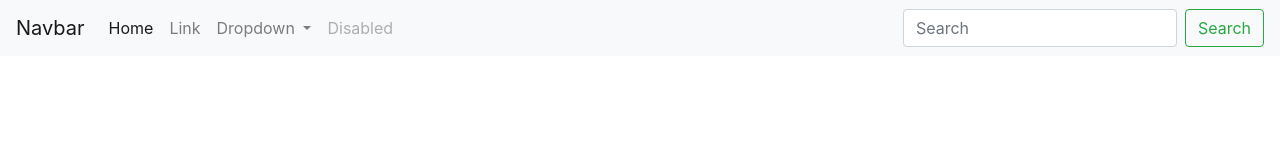
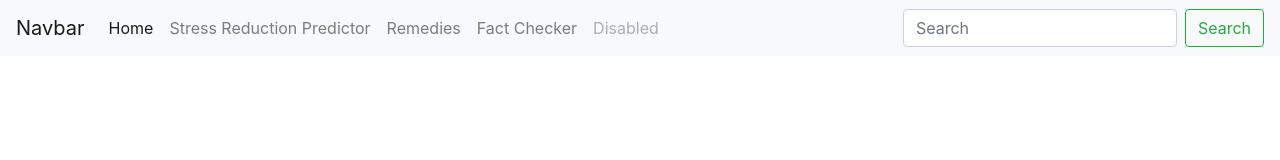
Before and after one commit to Prajwalkpl/codefury-website, a plain HTML site: page templates/index.html in a window 1280 px wide. Drawn offline with nearby package versions, Linux system fonts and the light colour scheme.

Commit message:
Update index.html

```diff
--- a/templates/index.html
+++ b/templates/index.html
@@ -17,18 +17,13 @@
           <a class="nav-link" href="#">Home <span class="sr-only">(current)</span></a>
         </li>
         <li class="nav-item">
-          <a class="nav-link" href="#">Link</a>
+          <a class="nav-link" href="../model.html">Stress Reduction Predictor</a>
         </li>
-        <li class="nav-item dropdown">
-          <a class="nav-link dropdown-toggle" href="#" id="navbarDropdown" role="button" data-toggle="dropdown" aria-haspopup="true" aria-expanded="false">
-            Dropdown
-          </a>
-          <div class="dropdown-menu" aria-labelledby="navbarDropdown">
-            <a class="dropdown-item" href="#">Action</a>
-            <a class="dropdown-item" href="#">Another action</a>
-            <div class="dropdown-divider"></div>
-            <a class="dropdown-item" href="#">Something else here</a>
-          </div>
+        <li class="nav-item">
+          <a class="nav-link" href="../remedy.html">Remedies</a>
+        </li>
+        <li class="nav-item">
+          <a class="nav-link" href="https://openai.com/blog/chatgpt">Fact Checker</a>
         </li>
         <li class="nav-item">
           <a class="nav-link disabled" href="#" tabindex="-1" aria-disabled="true">Disabled</a>
```
